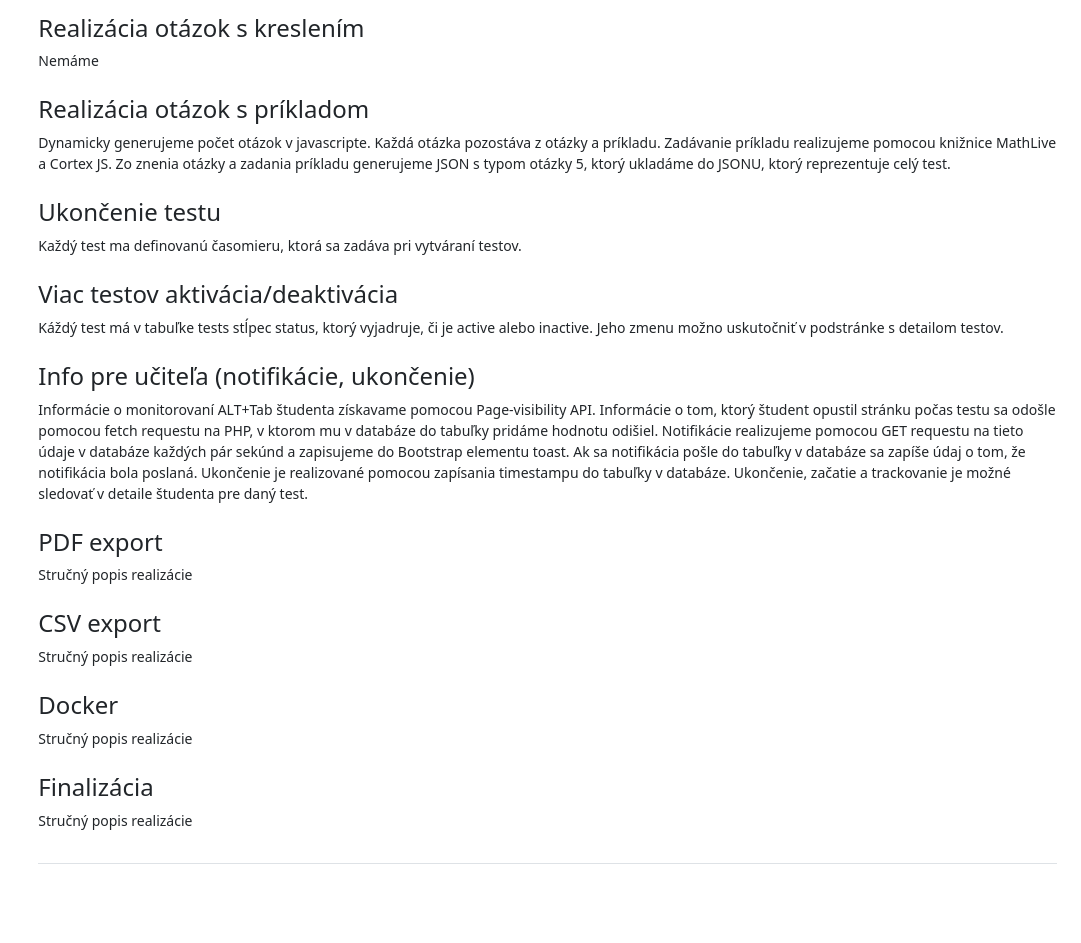
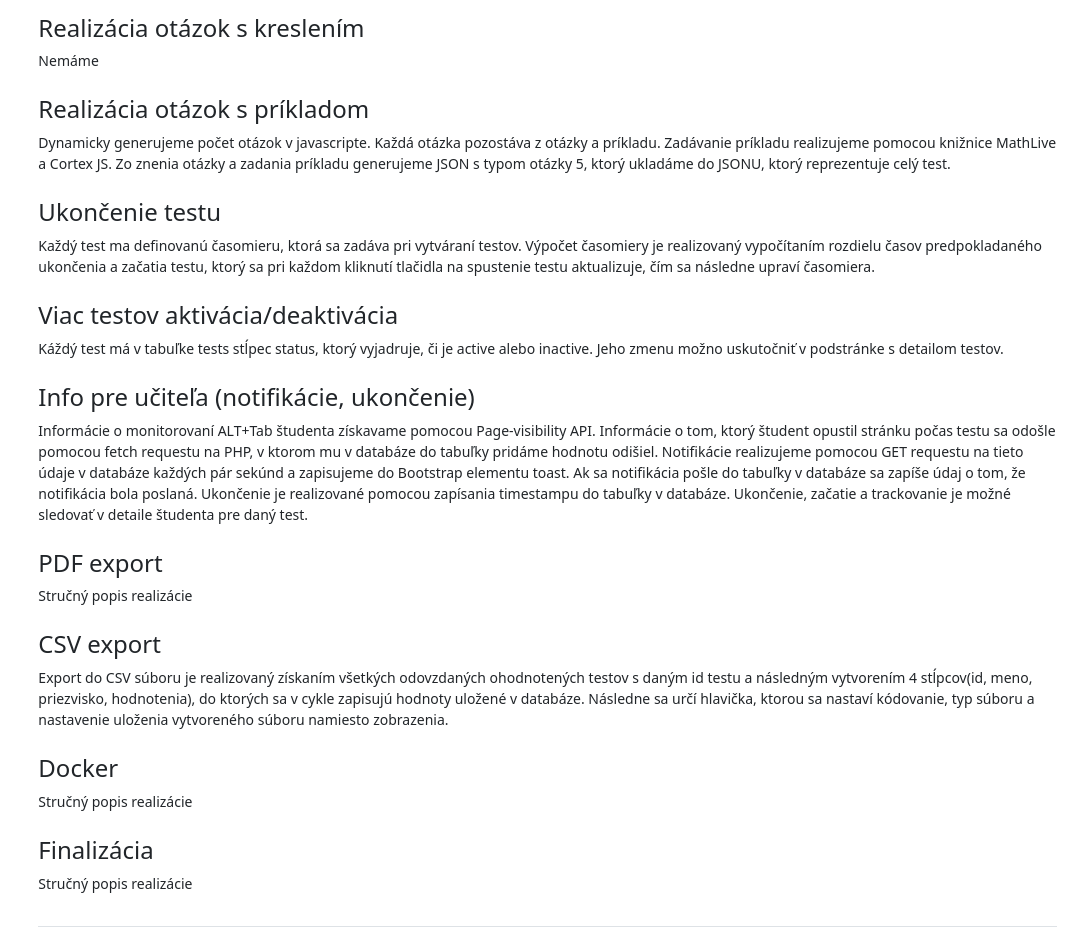
Before and after one commit to nethy-x/WEBTECH2-final-project, a PHP site: page /teacher_reports.php in a window 1280 px wide; the page is wider, and only the part inside the window is pictured. Shown: the part 1014-1957 px from the top of that part, without its empty margins (199-1280 px from the left). Before the commit the page ends 1878 px from the top of that part, so only its background shows below. Run offline with PHP 8.4, Linux system fonts and the light colour scheme; the visitor is signed in with stand-in values (Sample User, id 1).

Commit message:
Doplnenie popisu mnou robených častí zadania.

```diff
--- a/teacher_reports.php
+++ b/teacher_reports.php
@@ -231,9 +231,9 @@ if (isset($_SESSION["username"]) && isset($_SESSION["id"])) {
                 <div class="mb-4">
                     <h4 class="mb-2">Ukončenie testu</h4>
                     <article class="mb-2">
-                        Každý test ma definovanú časomieru, ktorá sa zadáva pri vytváraní testov.
-
-                    </article>
+                        Každý test ma definovanú časomieru, ktorá sa zadáva pri vytváraní testov. Výpočet časomiery je realizovaný vypočítaním rozdielu časov
+                        predpokladaného ukončenia a začatia testu, ktorý sa pri každom kliknutí tlačidla
+                        na spustenie testu aktualizuje, čím sa následne upraví časomiera.
                 </div>
                 <div class="mb-4">
                     <h4 class="mb-2">Viac testov aktivácia/deaktivácia</h4>
@@ -257,7 +257,11 @@ if (isset($_SESSION["username"]) && isset($_SESSION["id"])) {
                 </div>
                 <div class="mb-4">
                     <h4 class="mb-2">CSV export</h4>
-                    <article class="mb-2">Stručný popis realizácie</article>
+                    <article class="mb-2">
+                    Export do CSV súboru je realizovaný získaním všetkých odovzdaných ohodnotených testov s daným id testu
+                    a následným vytvorením 4 stĺpcov(id, meno, priezvisko, hodnotenia), do ktorých sa v cykle zapisujú hodnoty uložené v databáze. Následne sa určí
+                    hlavička, ktorou sa nastaví kódovanie, typ súboru a nastavenie uloženia vytvoreného súboru namiesto zobrazenia.
+                    </article>
                 </div>
                 <div class="mb-4">
                     <h4 class="mb-2">Docker</h4>
```
